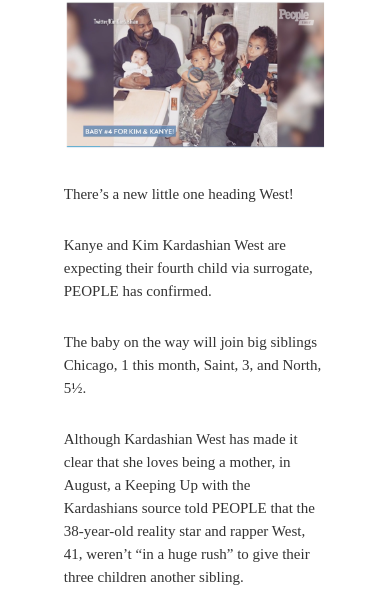
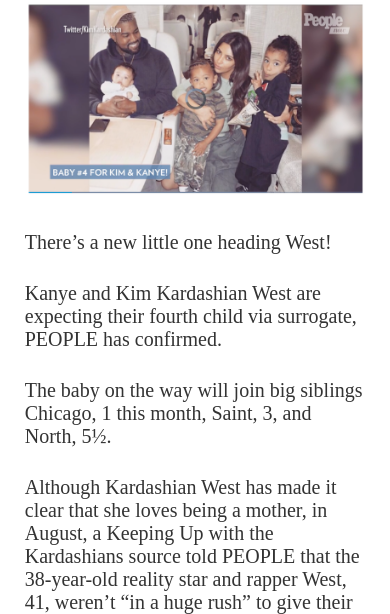
Before and after one commit to bruno-li/people-mag, a website: page index.html in a window 390 px wide. Shown: the part 220-834 px from the top of the page. Drawn offline with Linux system fonts and the light colour scheme.

Commit message:
resize mobile container

```diff
--- a/main.scss
+++ b/main.scss
@@ -220,7 +220,7 @@ body {
 
     }
     @include respond(phone) {
-        width: 85%;
+        width: 95%;
 
     }
 }
@@ -241,7 +241,7 @@ p {
         line-height: 3.2rem;
     }
     @include respond(phone) {
-        font-size: 1.8rem;
+        font-size: 2rem;
         line-height: 2.3rem;
     }
 }
```
Also changed, not shown: css/main.css.
